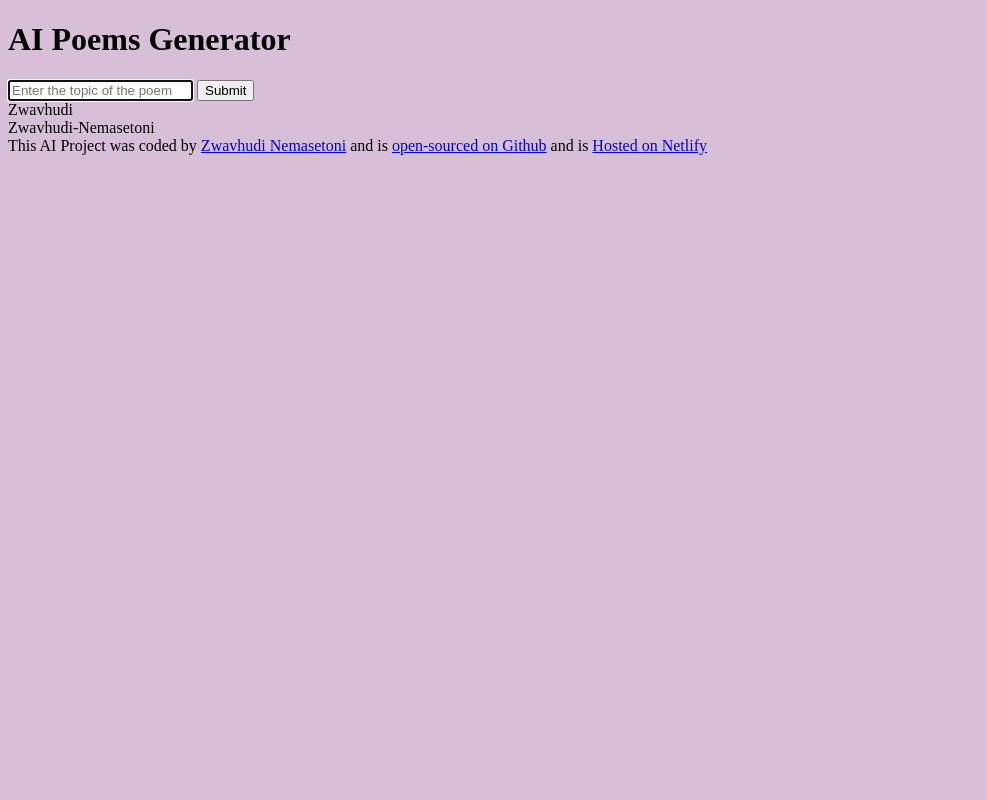
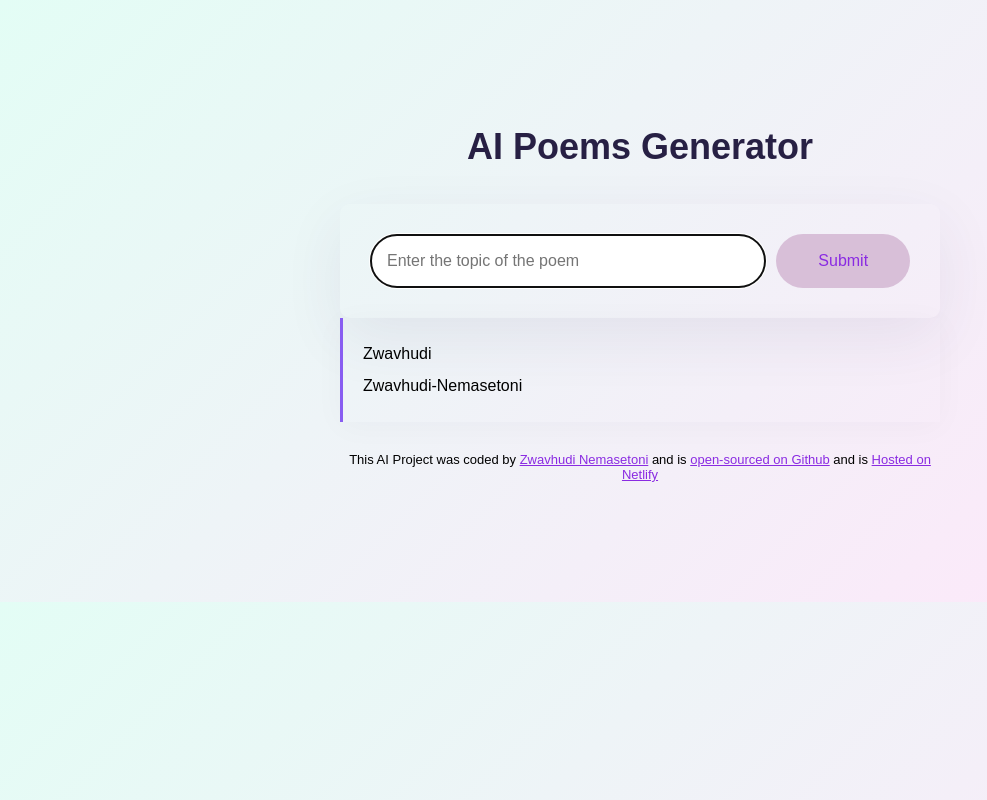
Before and after one commit to Zwavhudi-Nemasetoni/AI-Poems-Project, a plain HTML site: page index.html in a window 1280 px wide. Shown: the whole page, without its empty margins (0-987 px from the left). Drawn offline with Linux system fonts and the light colour scheme.

Commit message:
added few styles to css

```diff
--- a/index.html
+++ b/index.html
@@ -7,21 +7,23 @@
     <title>AI Poems Generator</title>
   </head>
   <body>
+    <div class="container">
       <header>
         <h1>AI Poems Generator</h1>
       </header>
       <main>
-      <forms>
+        <form>
           <input
             type="text"
             placeholder="Enter the topic of the poem"
             autofocus
             required
             autocomplete="off"
+            class="instruction"
           />
-        <input type="submit" />
-      </forms>
-      <div>
+          <input type="submit" class="submit-button" />
+        </form>
+        <div class="poem">
           Zwavhudi
           <br />
           Zwavhudi-Nemasetoni
@@ -43,6 +45,7 @@
           Hosted on Netlify</a
         >
       </footer>
+    </div>
     <script src="src/ap.js"></script>
   </body>
 </html>
--- a/src/styles.css
+++ b/src/styles.css
@@ -1,3 +1,61 @@
 body {
+  background: linear-gradient(-225deg, #e3fdf5 0%, #ffe6fa 100%);
+  font-family: Arial, Helvetica, sans-serif;
+}
+a {
+  color: blueviolet;
+}
+.container {
+  margin: 120px auto;
+  max-width: 600px;
+}
+header {
+  margin-bottom: 30px;
+}
+h1 {
+  text-align: center;
+  font-weight: 800;
+  font-size: 36px;
+  line-height: 1.5;
+  color: #272044;
+}
+
+form {
+  padding: 30px;
+  box-shadow: 0px 20px 60px rgba(65, 50, 100, 0.08);
+  border-radius: 10px;
+  display: flex;
+}
+
+.instruction {
+  padding: 16px;
+  border: 1px solid rgba(39, 33, 66, 0.5);
+  width: 80%;
+  font-size: 16px;
+  border-radius: 50px;
+  line-height: 20px;
+  color: #272044;
+}
+.submit-button {
+  margin-left: 10px;
   background: thistle;
+  color: blueviolet;
+  border: none;
+  font-size: 16px;
+  width: 150px;
+  border-radius: 50px;
+  padding: 14px 24px;
 }
+.poem {
+  font-size: 16px;
+  padding: 20px;
+  line-height: 2;
+  border-left: 3px solid #885df1;
+  box-shadow: 0px 4px 30px 0px rgba(39, 33, 66, 0.03);
+}
+
+footer {
+  text-align: center;
+  font-size: 13px;
+  margin-top: 30px;
+}
```
Lines whose indentation alone changed are shown as unchanged.
